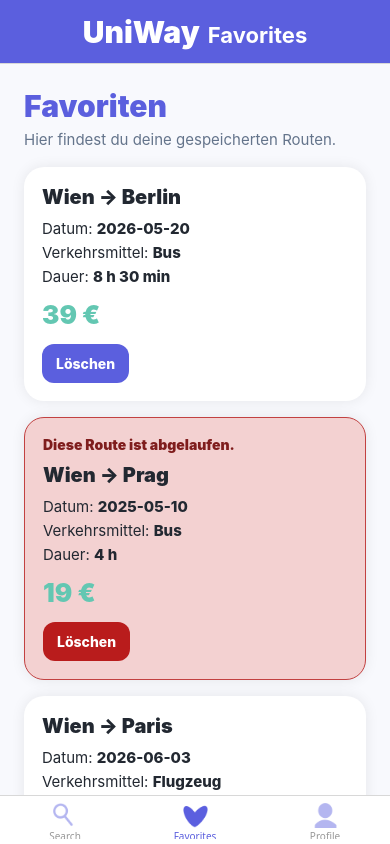
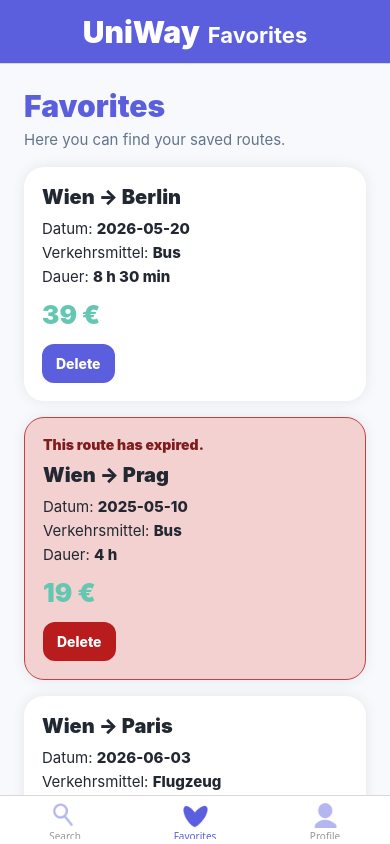
Before and after one commit to dariatu05/uniway, a React Native app: screen /Favorites in a window 390 px wide. Built offline with nearby package versions, Linux system fonts and the light colour scheme; what react-native-calendars would draw is missing.

Commit message:
Englisch uberzetzung

```diff
--- a/components/favorites/FavoriteRouteCard.js
+++ b/components/favorites/FavoriteRouteCard.js
@@ -9,7 +9,7 @@ const transportLabels = {
 };
 
 function formatDuration(minutes) {
-  if (!minutes) return "Keine Angabe";
+  if (!minutes) return "No data";
 
   const hours = Math.floor(minutes / 60);
   const mins = minutes % 60;
@@ -26,7 +26,7 @@ export default function FavoriteRouteCard({ route, onDelete }) {
   return (
     <View style={[styles.card, expired && styles.expiredCard]}>
       {expired ? (
-        <Text style={styles.expiredText}>Diese Route ist abgelaufen.</Text>
+        <Text style={styles.expiredText}>This route has expired.</Text>
       ) : null}
 
       <Text style={styles.title}>
@@ -55,7 +55,7 @@ export default function FavoriteRouteCard({ route, onDelete }) {
         style={[styles.button, expired && styles.deleteButton]}
         onPress={() => onDelete(route.id)}
       >
-        <Text style={styles.buttonText}>Löschen</Text>
+        <Text style={styles.buttonText}>Delete</Text>
       </TouchableOpacity>
     </View>
   );
--- a/pages/FavoritesPage.js
+++ b/pages/FavoritesPage.js
@@ -17,10 +17,10 @@ export default function FavoritesPage() {
 
   return (
     <ScrollView style={styles.page} contentContainerStyle={styles.content}>
-      <Text style={styles.title}>Favoriten</Text>
+      <Text style={styles.title}>Favorites</Text>
 
       <Text style={styles.subtitle}>
-        Hier findest du deine gespeicherten Routen.
+        Here you can find your saved routes.
       </Text>
 
       {favorites.length === 0 ? (
```
